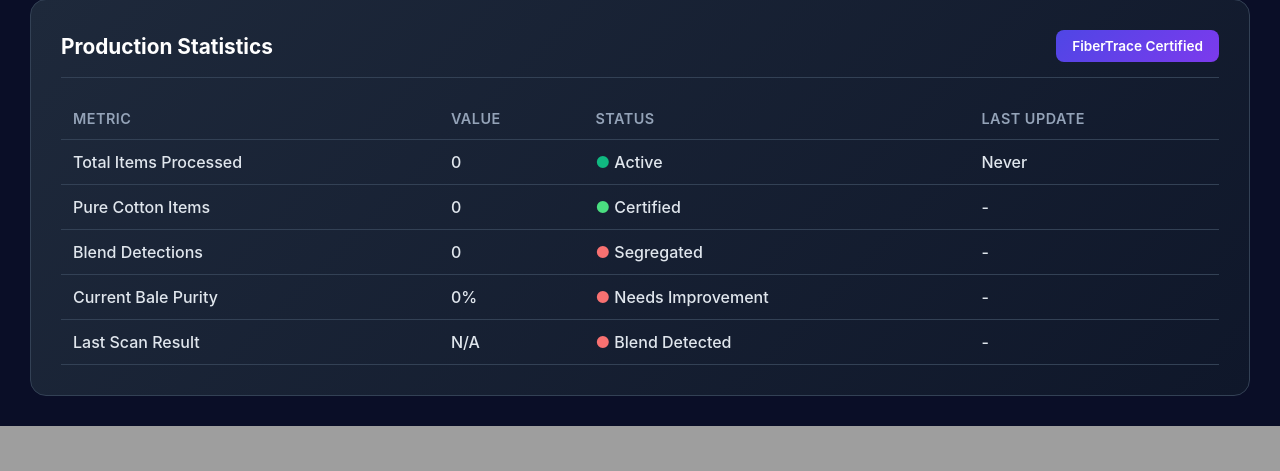
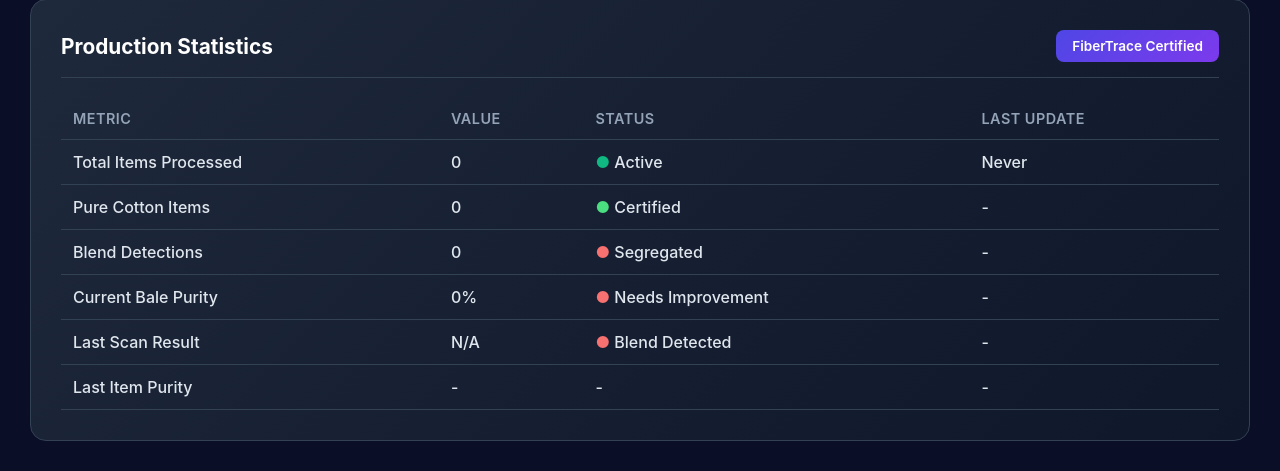
Before and after one commit to AmineBaha-oss/FiberTrace, a Flask app: page / in a window 1280 px wide. Shown: the part 1046-1517 px from the top of the page. Before the commit the page ends 1472 px from the top, so only its background shows below. Run offline with Flask 2, Linux system fonts and the light colour scheme.

Commit message:
Add per-item purity percentage calculation and composition display

```diff
--- a/app.py
+++ b/app.py
@@ -94,8 +94,11 @@ def perform_scan():
         # Save preview image
         cv2.imwrite(CAMERA_IMAGE_FILE, frame)
 
-        # Classify
-        result = classify_item(frame)
+        # Classify (now returns dict with purity info)
+        classification = classify_item(frame)
+        result = classification['result']
+        item_purity = classification['purity']
+        composition = classification['composition']
 
         # Load current data
         data = load_data()
@@ -118,6 +121,8 @@ def perform_scan():
 
         data['last_update'] = time.time()
         data['last_result'] = result
+        data['last_item_purity'] = item_purity
+        data['last_composition'] = composition
 
         # Save data
         save_data()
@@ -129,7 +134,13 @@ def perform_scan():
         if servo_pwm:
             move_gate(CENTER_ANGLE, servo_pwm)
 
-        return {"success": True, "result": result, "data": data}
+        return {
+            "success": True,
+            "result": result,
+            "purity": item_purity,
+            "composition": composition,
+            "data": data
+        }
 
     except Exception as e:
         return {"success": False, "error": str(e)}
@@ -173,7 +184,9 @@ def get_stats():
         'bad_count': bad,
         'purity': round(purity, 1),
         'last_update': last_update_str,
-        'last_result': data.get('last_result', 'N/A')
+        'last_result': data.get('last_result', 'N/A'),
+        'last_item_purity': data.get('last_item_purity', None),
+        'last_composition': data.get('last_composition', 'N/A')
     })
 
 @app.route('/api/camera/preview')
--- a/fibertrace_demo.py
+++ b/fibertrace_demo.py
@@ -196,9 +196,8 @@ def get_frame(cap):
 
 def classify_item(frame):
     """
-    Classify the item under the camera as GOOD (white) or BAD (blue).
-    Very simple color-based check for demo purposes.
-    Returns: "GOOD" or "BAD"
+    Classify the item and calculate purity percentage.
+    Returns: dict with 'result' (GOOD/BAD), 'purity' (0-100%), and 'composition'
     """
     # Use a central crop region of interest (ROI)
     h, w, _ = frame.shape
@@ -216,18 +215,51 @@ def classify_item(frame):
     mean_color = roi.mean(axis=0).mean(axis=0)
     mean_b, mean_g, mean_r = mean_color
 
-    # Decide: simple logic
-    # If blue channel significantly higher than red & green -> BAD (blue paper)
-    # Else -> GOOD (white/light paper)
+    # Calculate color ratios
+    total = mean_b + mean_g + mean_r
+    if total > 0:
+        blue_ratio = mean_b / total
+        green_ratio = mean_g / total
+        red_ratio = mean_r / total
+    else:
+        blue_ratio = green_ratio = red_ratio = 0.33
+
+    # Calculate purity percentage
+    # White/light colors (high red+green, low blue) = high cotton purity
+    # Blue colors = poly blend contamination
+    # Purity is based on how "white" vs "blue" the item is
+    cotton_purity = (red_ratio + green_ratio) * 100  # Higher red+green = more cotton-like
+    poly_contamination = blue_ratio * 100  # Higher blue = more poly blend
+
+    # Determine if it's GOOD (pure cotton) or BAD (blend)
+    # Threshold: if blue is significantly dominant, it's a blend
     blue_dominant = (mean_b > mean_g + 20) and (mean_b > mean_r + 20)
 
     # For debugging: print color values
     print(f"DEBUG: mean BGR = ({mean_b:.1f}, {mean_g:.1f}, {mean_r:.1f})")
+    print(f"DEBUG: Cotton purity = {cotton_purity:.1f}%, Poly contamination = {poly_contamination:.1f}%")
 
     if blue_dominant:
-        return "BAD"
+        result = "BAD"
+        # For blends, show the contamination percentage
+        purity = max(0, 100 - poly_contamination)
+        composition = f"{purity:.0f}% Cotton, {poly_contamination:.0f}% Poly Blend"
     else:
-        return "GOOD"
+        result = "GOOD"
+        # For pure cotton, show high purity
+        purity = min(100, cotton_purity + 10)  # Add small buffer for pure white
+        if purity >= 98:
+            composition = "100% Pure Cotton"
+        else:
+            composition = f"{purity:.0f}% Cotton"
+
+    return {
+        'result': result,
+        'purity': round(purity, 1),
+        'composition': composition,
+        'cotton_pct': round(cotton_purity, 1),
+        'poly_pct': round(poly_contamination, 1)
+    }
 
 # ------------------------
 # DASHBOARD PRINTING
@@ -288,23 +320,27 @@ def main():
             # cv2.waitKey(1)
 
             # Classify
-            result = classify_item(frame)
+            classification = classify_item(frame)
+            result = classification['result']
+            purity = classification['purity']
+            composition = classification['composition']
+
             total_scanned += 1
 
             if result == "GOOD":
                 good_count += 1
-                print("RESULT: GOOD (cotton / pure bale)")
+                print(f"RESULT: GOOD - {composition} (Purity: {purity}%)")
                 GPIO.output(GREEN_LED_PIN, GPIO.HIGH)
                 GPIO.output(RED_LED_PIN, GPIO.LOW)
                 move_gate(GOOD_ANGLE, servo_pwm)
             else:
                 bad_count += 1
-                print("RESULT: BAD (poly-blend / contamination)")
+                print(f"RESULT: BAD - {composition} (Purity: {purity}%)")
                 GPIO.output(GREEN_LED_PIN, GPIO.LOW)
                 GPIO.output(RED_LED_PIN, GPIO.HIGH)
                 move_gate(BAD_ANGLE, servo_pwm)
 
-            # Save data for Flask dashboard
+            # Save data for Flask dashboard (include item purity)
             save_data()
             print_dashboard()
 
--- a/templates/dashboard.html
+++ b/templates/dashboard.html
@@ -523,6 +523,12 @@
               <td id="resultStatus">-</td>
               <td id="tableUpdate">-</td>
             </tr>
+            <tr>
+              <td>Last Item Purity</td>
+              <td id="tableItemPurity">-</td>
+              <td id="tableComposition">-</td>
+              <td id="tableUpdate">-</td>
+            </tr>
           </tbody>
         </table>
       </div>
@@ -567,6 +573,12 @@
                 resultStatus.innerHTML =
                   '<span style="color: #f87171;">●</span> Blend Detected';
               }
+            }
+
+            // Update item purity info
+            if (data.last_item_purity !== null && data.last_item_purity !== undefined) {
+              document.getElementById("tableItemPurity").textContent = data.last_item_purity + "%";
+              document.getElementById("tableComposition").textContent = data.last_composition || "-";
             }
 
             // Update purity status
@@ -619,7 +631,16 @@
             if (data.success) {
               let badgeClass = "bad";
               if (data.result === "GOOD") badgeClass = "good";
-              resultDiv.innerHTML = `<div class="result-badge ${badgeClass}">${data.result}</div>`;
+
+              // Show result with purity info
+              let resultText = `${data.result}`;
+              if (data.purity !== undefined) {
+                resultText += ` - ${data.purity}%`;
+              }
+              if (data.composition) {
+                resultText += `<br><small style="font-size: 0.8em; opacity: 0.9;">${data.composition}</small>`;
+              }
+              resultDiv.innerHTML = `<div class="result-badge ${badgeClass}">${resultText}</div>`;
 
               // Wait a bit for data to be saved, then update dashboard
               setTimeout(() => {
```
